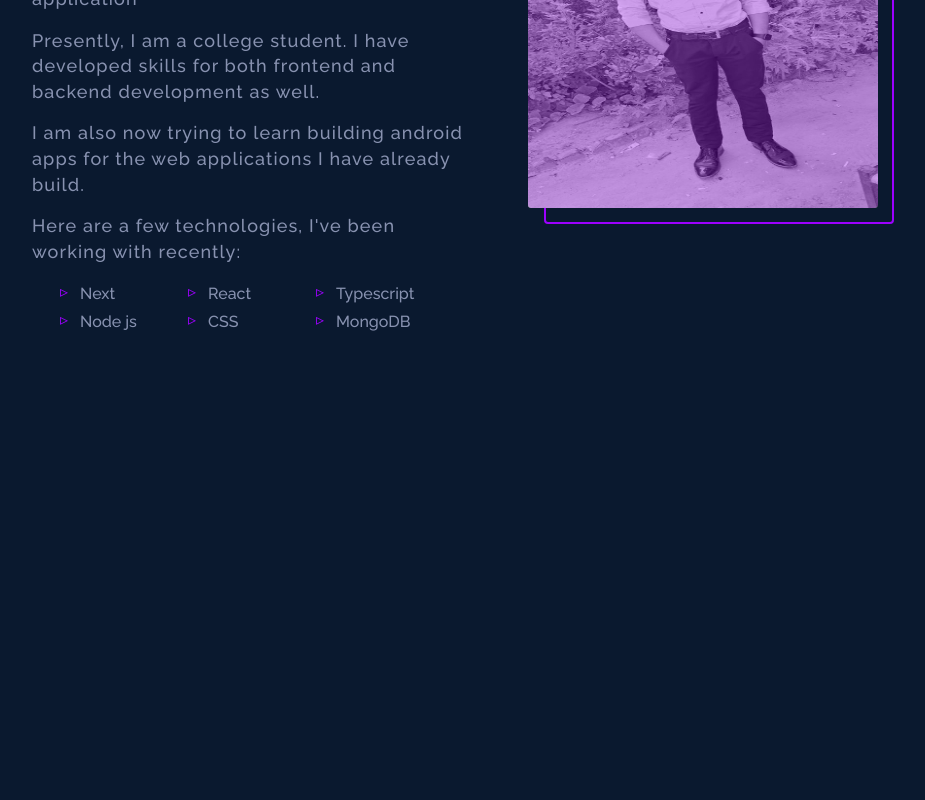
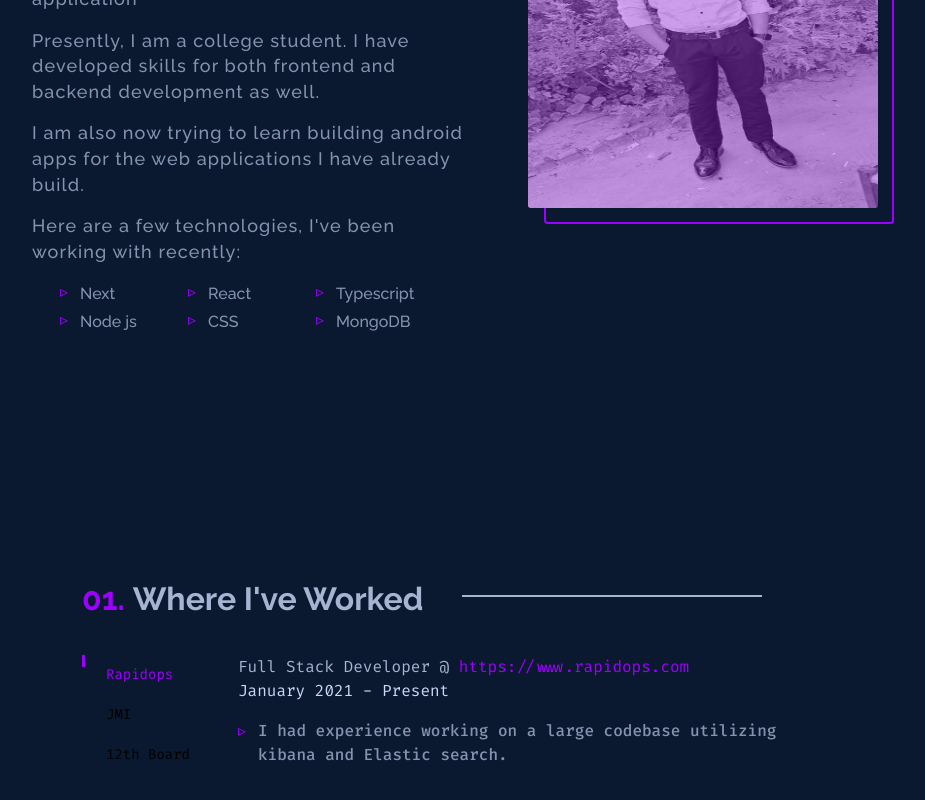
Before and after one commit to 365-Code/Portfolio, a Next.js app: page / in a window 1280 px wide. Shown: the part 1278-2078 px from the top of the page, without its empty margins (208-1133 px from the left). Before the commit the page ends 1853 px from the top, so only its background shows below. Built offline with nearby package versions, Linux system fonts and the light colour scheme.

Commit message:
Experience section added

```diff
--- a/app/page.tsx
+++ b/app/page.tsx
@@ -5,14 +5,16 @@ import SocialIcons from './components/SocialIcons'
 import Email from './components/Email'
 import Hero from './sections/Hero'
 import About from './sections/About'
+import Experience from './sections/Experience'
 
 const Home = () => {
   return (
     <div className='app'>
       <Navbar/>
       <main>
-      <Hero/>
-      <About/>
+        <Hero/>
+        <About/>
+        <Experience/>
       </main>
       <SocialIcons/>
       <Email/>
--- a/app/scss/sections/_about.scss
+++ b/app/scss/sections/_about.scss
@@ -11,7 +11,7 @@
                 counter-increment: title;
                 content: "0" counter(title) ".";
                 margin-right: 0.5rem;
-                border: var(--theme-color)
+                color: var(--theme-color)
             }
             &::after{
                 content: "";
@@ -72,6 +72,7 @@
                     background-color: #00000000
                 }
                 .overlay-border{
+                    background-color: var(--theme-color);
                     top: 0.5rem;
                     left: 0.5rem;
 
--- /dev/null
+++ b/app/scss/sections/_exp.scss
@@ -0,0 +1,117 @@
+.experience{
+    margin: 15rem auto;
+    max-width: 700px;
+    .title{
+        color: var(--lightest-slate);
+        position: relative;
+        h2{
+            margin-bottom: 2rem;
+            font-size: var(--tx2large);
+            font-weight: 700;
+            &::before{
+                counter-increment: title;
+                content: "0" counter(title) ".";
+                margin-right: 0.5rem;
+                color: var(--theme-color)
+            }
+            &::after{
+                content: "";
+                display: block;
+                position: absolute;
+                top: 20px;
+                width: 300px;
+                background-color: var(--lightest-slate);
+                height: 2px;
+                margin-left: 380px;
+            }
+        }
+    }
+    .container{
+        display: grid;
+        grid-template-columns: 20% 80%;
+        gap: 1rem;
+        .exp-slider{
+            list-style-type: none;
+            position: relative;
+            height: max-content;
+            .underline{
+                background-color: var(--theme-color);
+                position: absolute;
+                left: -0.5px;
+                top: 0;
+                width: 3px;
+                height: 10%;
+                transition: 0.3s ease-in-out;
+            }
+            &::before{
+                position: absolute;
+                left: 0px;
+                content: "";
+                height: 10%;
+                width: 1px;
+                background-color: var(--lightest-navy);
+            }
+            &-item{
+                height: 2.5rem;
+                padding: 0 1.5rem;
+                display: flex;
+                vertical-align: middle;
+                cursor: pointer;
+                width: 100%;
+                span{
+                    display: flex;
+                    justify-content: center;
+                    align-items: center;
+                    column-rule: var(--slate);
+                    font-size: var(--tsm1);
+                }
+                &:hover{
+                    background-color: var(--light-navy);
+                    span{
+                        color: var(--theme-color);
+                    }
+                }
+            }
+            &-item-selected{
+                span{
+                    color: var(--theme-color);
+                }
+            }
+        }
+        .exp-details{
+            height: 40vh;
+            &-position{
+                color: var(--lightest-slate);
+                &-company{
+                    color: var(--theme-color);
+                }
+            }
+            &-range{
+                color: var(--light-slate);
+            }
+            &-list{
+                list-style-type: none;
+                display: flex;
+                flex-direction: column;
+                gap: 1;
+                margin-top: 1rem;
+                padding-left: 20px;
+                &-item{
+                    position: relative;
+                    font-weight: 500;
+                    color: var(--slate);
+                    &::before{
+                        content: "▹";
+                        position: absolute;
+                        left: -20px;
+                        color: var(--theme-color);
+                        top: 6px;
+                        line-height: 12px;
+
+                    }
+                }
+
+            }
+        }
+    }
+}
--- a/app/scss/sections/_index.scss
+++ b/app/scss/sections/_index.scss
@@ -1,3 +1,4 @@
 @import "navbar";
 @import "hero";
 @import "about";
+@import "exp";
--- a/app/sections/About.tsx
+++ b/app/sections/About.tsx
@@ -2,8 +2,8 @@ import Image from 'next/image'
 import React from 'react'
 import sohail from "@/public/sohail.jpeg"
 import { Raleway } from 'next/font/google'
+const raleway = Raleway({subsets:['latin']})
 
-const raleway = Raleway({subsets:['latin']})
 const About = () => {
   return (
 
--- /dev/null
+++ b/app/sections/Experience.tsx
@@ -0,0 +1,102 @@
+"use client"
+import Link from 'next/link';
+import React, { useState } from 'react'
+
+import { Raleway } from 'next/font/google'
+const raleway = Raleway({subsets:['latin']})
+
+const Experience = () => {
+
+    const experiences = [
+        {
+            name: "Rapidops",
+            role: "Full Stack Developer",
+            url: "https://www.rapidops.com",
+            start: "January 2021",
+            end: "Present",
+            shortDescription: [
+                "I had experience working on a large codebase utilizing kibana and Elastic search."
+            ]
+        },
+        {
+            name: "JMI",
+            role: "UnderGraduate BTech Student",
+            url: "https://www.jmi.ac.in",
+            start: "November 2021",
+            end: "Present",
+            shortDescription: [
+                "I have learnt many thing after entering the college life",
+                "All my web skills were developed after entering the college"
+            ]
+        },
+        {
+            name: "12th Board",
+            role: "Student",
+            url: "https://www.jmi.ac.in",
+            start: "July 2018",
+            end: "May 2019",
+            shortDescription: [
+                "I have learnt many thing after entering the college life",
+                "All my web skills were developed after entering the college"
+            ]
+        }
+    ]
+
+
+    const [selected, setSelected] = useState(0);
+
+  return (
+    <div className='experience' id='experience'>
+        <div className={`title ${raleway.className} `}>
+            <h2>Where I&apos;ve Worked</h2>
+        </div>
+        <div className="container">
+            <ul className="exp-slider">
+                <div className="underline"></div>
+                {
+                    experiences.map((exp, index)=>{
+                        return (
+                            <li
+                            key={index}
+                            className={`exp-slider-item ${
+                                index === selected && "exp-slider-item-selected"
+                            }`}
+                            onClick={()=> setSelected(index)}>
+                                <span>{exp.name}</span>
+                            </li>
+                        )
+                    })
+                }
+            </ul>
+            <div className="exp-details">
+                <div className="exp-details-position">
+                    <h3>
+                        <span>{experiences[selected].role}</span>
+                        <span> @ </span>
+                        <span className='exp-details-position-company'>
+                            <Link className='link' href={experiences[selected].url}>{experiences[selected].url}</Link>
+                        </span>
+                    </h3>
+                    <p className="exp-details-range">
+                        {experiences[selected].start} - {experiences[selected].end}
+                    </p>
+                    <ul className="exp-details-list">
+                        {
+                            experiences[selected].shortDescription.map((desc, index)=>{
+                                return (
+                                    <li key={index} className='exp-details-list-item'>
+                                        {desc}
+                                    </li>
+                                )
+                            })
+                        }
+                    </ul>
+                </div>
+            </div>
+        </div>
+
+    </div>
+  )
+}
+
+export default Experience
```
